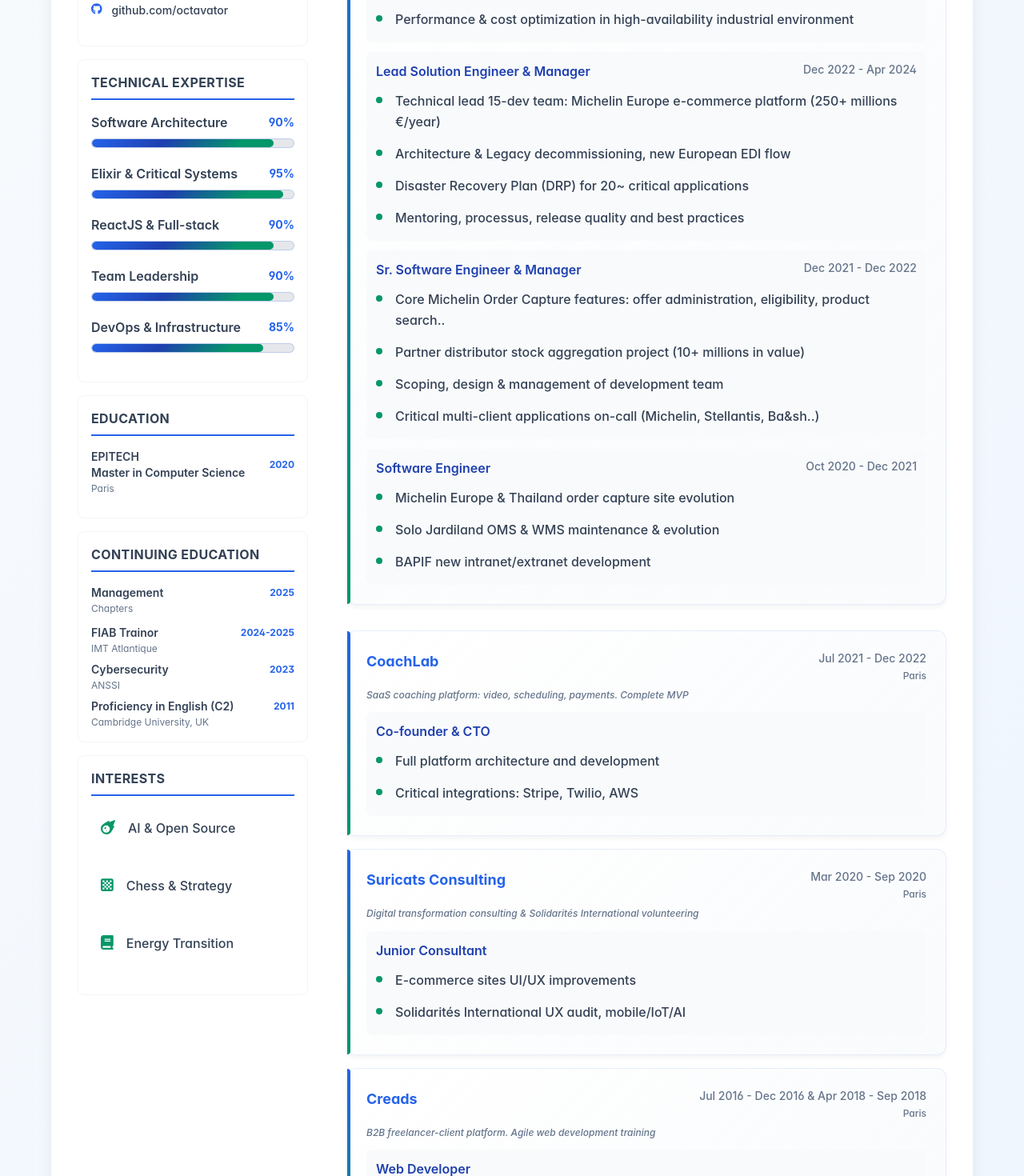
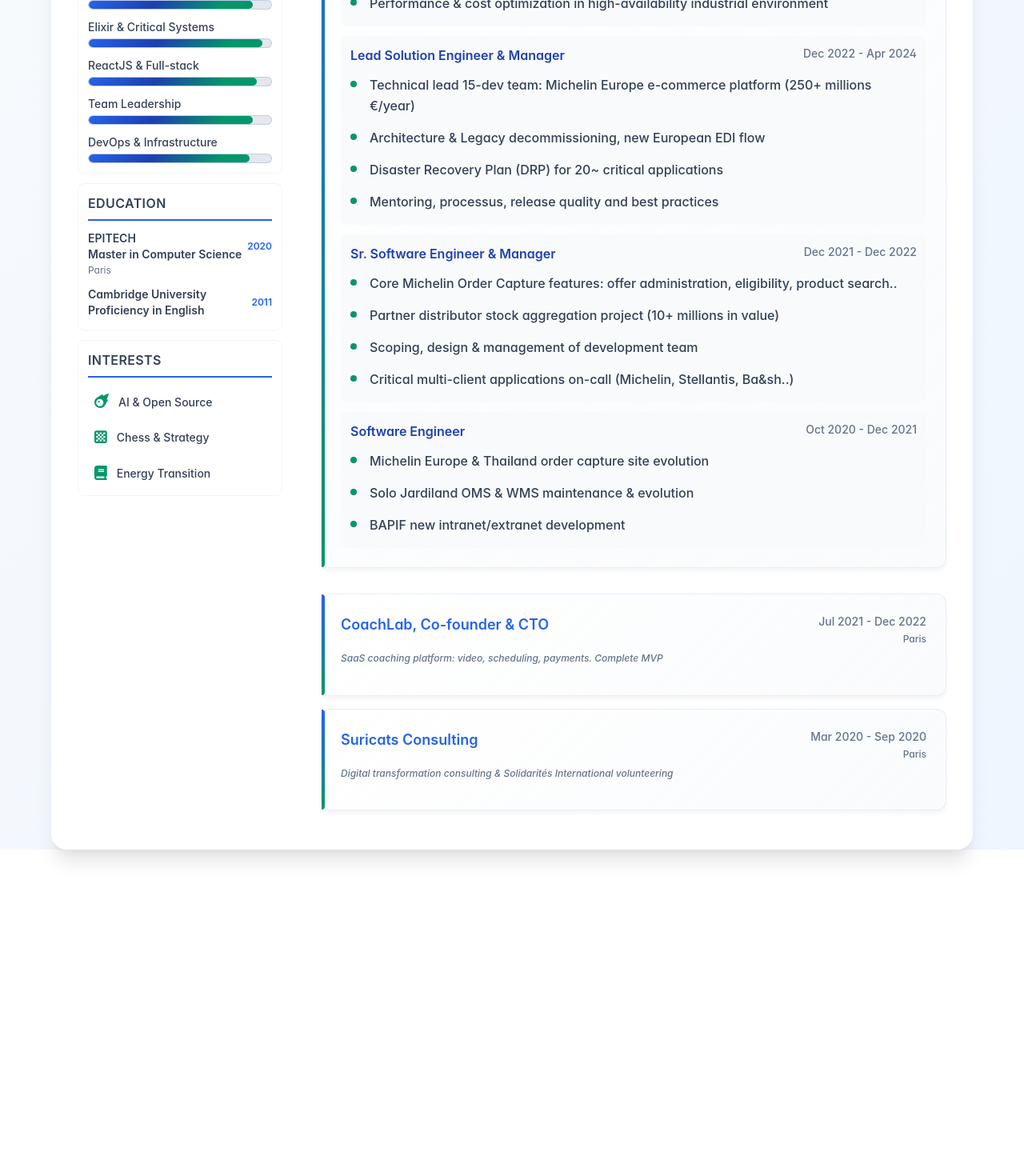
Before and after one commit to octavator/tdc-web-cv, a React (Create React App) app: page / in a window 1280 px wide. Shown: the part 580-2050 px from the top of the page at 80% size. After the commit the page ends 1642 px from the top, so only its background shows below. Built offline with nearby package versions, Linux system fonts and the light colour scheme.

Commit message:
halfway there, left column is on a single page. Strarted trimming work experiences too

```diff
--- a/src/App.tsx
+++ b/src/App.tsx
@@ -7,7 +7,7 @@ import Education from "./components/Education";
 import WorkExperience from "./components/WorkExperience";
 import Interests from "./components/Interests";
 import TechnicalSkills from "./components/TechnicalSkills";
-import CoursesTraining from "./components/CoursesTraining";
+// import CoursesTraining from "./components/CoursesTraining";
 
 function App() {
   return (
@@ -22,7 +22,7 @@ function App() {
           <PersonalInfos />
           <TechnicalSkills />
           <Education />
-          <CoursesTraining />
+          {/* <CoursesTraining /> */}
           <Interests />
         </div>
         <div className="flex-column main-column">
--- a/src/components/CoursesTraining.tsx
+++ b/src/components/CoursesTraining.tsx
@@ -27,15 +27,15 @@ const CoursesTraining: React.FC = () => {
       organization: "ANSSI",
     },
     {
-      title: { french: "Proficiency in English (C2)", english: "Proficiency in English (C2)" },
+      title: { french: "Proficiency in English", english: "Proficiency in English" },
       year: "2011",
       organization: "Cambridge University, UK",
     },
   ];
 
   return (
-    <div className="w-full bg-white rounded-lg p-4 border border-gray-100 mb-4 courses-training-list">
-      <div className="section-title text-base font-bold uppercase text-cv-dark-grey border-b-2 border-cv-primary pb-2 mb-4 tracking-wide">
+    <div className="w-full bg-white rounded-lg p-3 pb-0 border border-gray-100 mb-4 courses-training-list">
+      <div className="section-title text-base font-semibold uppercase text-cv-dark-grey border-b-2 border-cv-primary pb-2 mb-4 tracking-wide">
         {isFrench ? "Formation Continue" : "Continuing Education"}
       </div>
       <div className="space-y-2">
@@ -56,7 +56,7 @@ const CourseItem: React.FC<{ course: Course }> = ({ course }) => {
         <div className="text-sm font-semibold text-cv-dark-grey">
           {isFrench ? course.title.french : course.title.english}
         </div>
-        <div className="text-xs font-bold text-cv-primary text-end">
+        <div className="text-xs font-semibold text-cv-primary text-end">
           {course.year}
         </div>
       </div>
--- a/src/components/Education.tsx
+++ b/src/components/Education.tsx
@@ -6,8 +6,8 @@ const Education: React.FC = () => {
   const isFrench = useLanguageStore((state) => state.isFrench);
 
   return (
-    <div className="w-full bg-white rounded-lg p-4 border border-gray-100 mb-4">
-      <div className="section-title text-base font-bold uppercase text-cv-dark-grey border-b-2 border-cv-primary pb-2 mb-4 tracking-wide">
+    <div className="w-full bg-white rounded-lg p-3 pb-0 border border-gray-100 mb-3">
+      <div className="section-title text-base font-semibold uppercase text-cv-dark-grey border-b-2 border-cv-primary pb-2 mb-3 tracking-wide">
         {isFrench ? "Diplôme" : "Education"}
       </div>
 
@@ -20,6 +20,14 @@ const Education: React.FC = () => {
           location="Paris"
         />
       </div>
+      <div className="space-y-2">
+        <EducationItem
+          establishment="Cambridge University"
+          name="Proficiency in English"
+          frenchName="Proficiency in English"
+          graduationYear="2011"
+        />
+      </div>
     </div>
   );
 };
--- a/src/components/EducationItem.tsx
+++ b/src/components/EducationItem.tsx
@@ -26,7 +26,7 @@ const EducationItem: React.FC<EducationItemProps> = ({
           <br/>
           {isFrench && frenchName ? frenchName : name}
         </div>
-        <div className="text-xs font-bold text-cv-primary text-end">
+        <div className="text-xs font-semibold text-cv-primary text-end">
           {graduationYear}
         </div>
       </div>
--- a/src/components/InterestItem.tsx
+++ b/src/components/InterestItem.tsx
@@ -17,8 +17,8 @@ const InterestItem: React.FC<InterestItemProps> = ({
   const isFrench = useLanguageStore((state) => state.isFrench);
 
   return (
-    <div className="interest-element text-sm mb-3 flex items-center">
-      <div className="interest-icon mr-4">
+    <div className="interest-element text-sm mb-2 flex items-center">
+      <div className="interest-icon mr-3">
         <FontAwesomeIcon icon={icon} className="text-cv-accent text-lg" />
       </div>
       <div className="interest-text font-medium text-cv-dark-grey">
--- a/src/components/Interests.tsx
+++ b/src/components/Interests.tsx
@@ -11,8 +11,8 @@ const Interests: React.FC = () => {
   const isFrench = useLanguageStore((state) => state.isFrench);
 
   return (
-    <div className="w-full bg-white rounded-lg p-4 border border-gray-100 mb-4">
-      <div className="section-title text-base font-bold uppercase text-cv-dark-grey border-b-2 border-cv-primary pb-2 mb-4 tracking-wide">
+    <div className="w-full bg-white rounded-lg p-3 pb-0 border border-gray-100 mb-3">
+      <div className="section-title text-base font-semibold uppercase text-cv-dark-grey border-b-2 border-cv-primary pb-2 mb-3 tracking-wide">
         {isFrench ? "Centres d'Intérêt" : "Interests"}
       </div>
       <InterestItem
--- a/src/components/PersonalInfos.tsx
+++ b/src/components/PersonalInfos.tsx
@@ -7,7 +7,8 @@ import {
   faLocationDot,
   faPhone,
 } from "@fortawesome/free-solid-svg-icons";
-import { faLinkedin, faGithub } from "@fortawesome/free-brands-svg-icons";
+import { faGithub } from "@fortawesome/free-brands-svg-icons";
+// import { faLinkedin, faGithub } from "@fortawesome/free-brands-svg-icons";
 import { IconDefinition } from "@fortawesome/free-solid-svg-icons";
 
 interface PersonalInfosItemProps {
@@ -20,8 +21,8 @@ const PersonalInfos: React.FC = () => {
   const isFrench = useLanguageStore((state) => state.isFrench);
 
   return (
-    <div className="w-full bg-white rounded-lg p-4 border border-gray-100 mb-4">
-      <div className="section-title text-base font-semibold uppercase text-cv-dark-grey border-b-2 border-cv-primary pb-2 mb-4">
+    <div className="w-full bg-white rounded-lg p-3 pb-0 border border-gray-100 mb-3">
+      <div className="section-title text-base font-semibold uppercase text-cv-dark-grey border-b-2 border-cv-primary pb-2 mb-3">
         {isFrench ? "Contact" : "Contact"}
       </div>
       <PersonalInfosItem
@@ -37,15 +38,17 @@ const PersonalInfos: React.FC = () => {
         isSensitive={true}
       /> */}
 
-      <PersonalInfosItem icon={faLocationDot} text="Paris, France" />
+      {/* Might be redundant as every work experience specifices Paris */}
+      {/* <PersonalInfosItem icon={faLocationDot} text="Paris, France" /> */}
 
       <PersonalInfosItem icon={faPhone} text="+33 6 70 70 36 72" />
 
-      <PersonalInfosItem
+      {/* Would consider this unessential as it's easily found with my name */}
+      {/* <PersonalInfosItem
         icon={faLinkedin}
         text="linkedin.com/in/theophile-de-cagny"
         isSensitive={true}
-      />
+      /> */}
 
       <PersonalInfosItem
         icon={faGithub}
@@ -64,10 +67,10 @@ const PersonalInfosItem: React.FC<PersonalInfosItemProps> = ({
   const isCensored = useCensoredStore((state) => state.isCensored);
 
   return (
-    <div className="info-section flex items-start mb-3 text-xs text-cv-dark-grey w-full">
+    <div className="info-section flex items-start mb-2 text-sm text-cv-dark-grey w-full">
       <FontAwesomeIcon
         icon={icon}
-        className="info-icon text-cv-primary mr-3 mt-0.5 flex-shrink-0"
+        className="info-icon text-cv-primary mr-1.5 mt-1 flex-shrink-0"
       />
       <div
         className={`text-infos font-medium leading-relaxed ${text.includes("@") ? "email break-normal" : "break-words"} ${
--- a/src/components/ProfilePicture.tsx
+++ b/src/components/ProfilePicture.tsx
@@ -6,7 +6,7 @@ const ProfilePicture: React.FC = () => {
   const isCensored = useCensoredStore((state) => state.isCensored);
 
   return (
-    <div className="profile-picture mb-8 flex justify-center">
+    <div className="profile-picture mb-6 flex justify-center">
       <div className="relative group">
         <div className="absolute -inset-1 bg-gradient-to-r from-cv-primary via-cv-secondary to-cv-accent rounded-2xl blur-sm opacity-75 group-hover:opacity-100 transition duration-1000 group-hover:duration-200 animate-tilt"></div>
         <div className="relative">
--- a/src/components/TechnicalSkills.tsx
+++ b/src/components/TechnicalSkills.tsx
@@ -15,42 +15,38 @@ const skills = [
   {
     titleFr: "ReactJS & Full-stack",
     titleEn: "ReactJS & Full-stack",
-    mastery: 90,
+    mastery: 92,
   },
   {
-    titleFr: "Leadership d'Équipe",
+    titleFr: "Gestion d'équipe",
     titleEn: "Team Leadership",
     mastery: 90,
   },
   {
     titleFr: "DevOps & Infrastructure",
     titleEn: "DevOps & Infrastructure",
-    mastery: 85,
+    mastery: 88,
   },
 ];
 
 const TechnicalSkills: React.FC = () => {
   const isFrench = useLanguageStore((state) => state.isFrench);
 
-  const getMasteryWidth = (mastery: number) => {
-    // Direct width for the colored bar
-    return `${mastery}%`;
-  };
-
   return (
-    <div className="w-full bg-white rounded-lg p-4 border border-gray-100 mb-4">
-      <div className="section-title text-base font-bold uppercase text-cv-dark-grey border-b-2 border-cv-primary pb-2 mb-4 tracking-wide">
-        {isFrench ? "Expertises Techniques" : "Technical Expertise"}
+    <div className="w-full bg-white rounded-lg p-3 pb-0 border border-gray-100 mb-3">
+      <div className="section-title text-base font-semibold uppercase text-cv-dark-grey border-b-2 border-cv-primary pb-2 mb-4 tracking-wide">
+        {isFrench ? "Expertises" : "Expertise"}
       </div>
       {skills.map((skill, idx) => (
         <div className="technical-section flex flex-col mb-3 group" key={idx}>
-          <div className="flex items-center justify-between mb-2">
-            <div className="technical-title font-semibold text-cv-dark-grey text-base">
+          <div className="flex items-center justify-between mb-1">
+            <div className="technical-title font-medium text-cv-dark-grey text-sm">
               {isFrench ? skill.titleFr : skill.titleEn}
             </div>
-            <div className="text-sm font-bold text-cv-primary">
+            {/* No need to show actual value */}
+            {/* <div className="text-sm font-semibold text-cv-primary">
               {skill.mastery}%
-            </div>
+            </div> */}
           </div>
           <div
             className="technical-mastery border border-cv-primary/20 h-3 bg-gray-200 rounded-full overflow-hidden"
@@ -58,7 +54,7 @@ const TechnicalSkills: React.FC = () => {
             <div
               className="h-full rounded-full"
               style={{
-                width: getMasteryWidth(skill.mastery),
+                width: `${skill.mastery}%`,
                 background: 'linear-gradient(135deg, var(--primary-color) 0%, var(--secondary-color) 40%, var(--accent-color) 80%)'
               }}
             ></div>
--- a/src/components/WorkExperienceItem.tsx
+++ b/src/components/WorkExperienceItem.tsx
@@ -24,8 +24,8 @@ const WorkExperienceItem: React.FC<WorkExperienceItemProps> = ({ data }) => {
     : data.description.english;
 
   return (
-    <div className="xp-block bg-white rounded-xl p-4 border border-gray-100 mb-4 border-l-4 border-l-cv-primary">
-      <div className="xp-establishment text-lg font-bold text-cv-primary mb-1.5 flex items-start justify-between">
+    <div className="xp-block bg-white rounded-xl p-3 pb-0 border border-gray-100 mb-4 border-l-4 border-l-cv-primary">
+      <div className="xp-establishment text-lg font-semibold text-cv-primary mb-1.5 flex items-start justify-between">
         <span className="xp-client-name">{companyName}</span>
         <div className="xp-extra-infos text-cv-light-grey text-sm font-medium flex flex-col items-end">
           <div className="xp-timerange mb-1">{timeRange}</div>
--- a/src/data/workExperienceData.ts
+++ b/src/data/workExperienceData.ts
@@ -130,7 +130,7 @@ export const workExperienceData: WorkExperienceData[] = [
     ],
   },
   {
-    companyName: "CoachLab",
+    companyName: "CoachLab, Co-founder & CTO",
     timeRange: {
       french: "Juil 2021 - Déc 2022",
       english: "Jul 2021 - Dec 2022",
@@ -142,22 +142,22 @@ export const workExperienceData: WorkExperienceData[] = [
       english:
         "SaaS coaching platform: video, scheduling, payments. Complete MVP",
     },
-    singlePosition: {
-      title: {
-        french: "Co-fondateur & CTO",
-        english: "Co-founder & CTO",
-      },
-      tasks: {
-        french: [
-          "Architecture & développement complet plateforme",
-          "Intégrations critiques: Stripe, Twilio, AWS",
-        ],
-        english: [
-          "Full platform architecture and development",
-          "Critical integrations: Stripe, Twilio, AWS",
-        ],
-      },
-    },
+    // singlePosition: {
+    //   title: {
+    //     french: "Co-fondateur & CTO",
+    //     english: "Co-founder & CTO",
+    //   },
+    //   tasks: {
+    //     french: [
+    //       "Architecture & développement complet plateforme",
+    //       "Intégrations critiques: Stripe, Twilio, AWS",
+    //     ],
+    //     english: [
+    //       "Full platform architecture and development",
+    //       "Critical integrations: Stripe, Twilio, AWS",
+    //     ],
+    //   },
+    // },
   },
   {
     companyName: "Suricats Consulting",
@@ -172,51 +172,52 @@ export const workExperienceData: WorkExperienceData[] = [
       english:
         "Digital transformation consulting & Solidarités International volunteering",
     },
-    singlePosition: {
-      title: {
-        french: "Consultant Junior",
-        english: "Junior Consultant",
-      },
-      tasks: {
-        french: [
-          "Améliorations UI/UX sites e-commerce",
-          "Audit UX Solidarités International, mobile/IoT/IA",
-        ],
-        english: [
-          "E-commerce sites UI/UX improvements",
-          "Solidarités International UX audit, mobile/IoT/AI",
-        ],
-      },
-    },
+    // singlePosition: {
+    //   title: {
+    //     french: "Consultant Junior",
+    //     english: "Junior Consultant",
+    //   },
+    //   tasks: {
+    //     french: [
+    //       "Améliorations UI/UX sites e-commerce",
+    //       "Audit UX Solidarités International, mobile/IoT/IA",
+    //     ],
+    //     english: [
+    //       "E-commerce sites UI/UX improvements",
+    //       "Solidarités International UX audit, mobile/IoT/AI",
+    //     ],
+    //   },
+    // },
   },
-  {
-    companyName: "Creads",
-    timeRange: {
-      french: "Juil 2016 - Déc 2016 & Avr 2018 - Sep 2018",
-      english: "Jul 2016 - Dec 2016 & Apr 2018 - Sep 2018",
-    },
-    location: "Paris",
-    description: {
-      french:
-        "Plateforme B2B freelances-clients. Formation développement web agile",
-      english:
-        "B2B freelancer-client platform. Agile web development training",
-    },
-    singlePosition: {
-      title: {
-        french: "Développeur Web",
-        english: "Web Developer",
-      },
-      tasks: {
-        french: [
-          "Portfolios créatifs, messaging client-designer",
-          "Refactoring architecture, formation Agile Scrum",
-        ],
-        english: [
-          "Creative portfolios, client-designer messaging",
-          "Architecture refactoring, Agile Scrum training",
-        ],
-      },
-    },
-  },
+  // First 2 Internships, not essential
+  // {
+  //   companyName: "Creads",
+  //   timeRange: {
+  //     french: "Juil 2016 - Déc 2016 & Avr 2018 - Sep 2018",
+  //     english: "Jul 2016 - Dec 2016 & Apr 2018 - Sep 2018",
+  //   },
+  //   location: "Paris",
+  //   description: {
+  //     french:
+  //       "Plateforme B2B freelances-clients. Formation développement web agile",
+  //     english:
+  //       "B2B freelancer-client platform. Agile web development training",
+  //   },
+  //   singlePosition: {
+  //     title: {
+  //       french: "Développeur Web",
+  //       english: "Web Developer",
+  //     },
+  //     tasks: {
+  //       french: [
+  //         "Portfolios créatifs, messaging client-designer",
+  //         "Refactoring architecture, formation Agile Scrum",
+  //       ],
+  //       english: [
+  //         "Creative portfolios, client-designer messaging",
+  //         "Architecture refactoring, Agile Scrum training",
+  //       ],
+  //     },
+  //   },
+  // },
 ];
--- a/src/index.css
+++ b/src/index.css
@@ -94,8 +94,7 @@ h3 {
 }
 
 .flex-column:first-of-type {
-  @apply w-72;
-  min-width: 200px;
+  @apply w-64;
 }
 
 .main-column {
@@ -110,15 +109,6 @@ h3 {
 
 .executive-card {
   @apply bg-white rounded-lg p-6 shadow-sm border border-gray-100;
-}
-
-/* Professional spacing and visual enhancements */
-.info-section {
-  @apply mb-4 text-sm;
-}
-
-.technical-section {
-  @apply mb-5;
 }
 
 .xp-block {
@@ -156,9 +146,8 @@ h3 {
 }
 
 .interest-element {
-  @apply mb-6 text-base;
   transition: all 0.2s ease;
-  padding: 0.75rem;
+  padding: 0.5rem;
   border-radius: 8px;
 }
 
@@ -188,7 +177,7 @@ h3 {
   }
 
   .container {
-    @apply shadow-none m-0 p-4;
+    @apply shadow-none m-0 p-3;
     background: white;
     border-radius: 0;
     gap: 1.4rem;
@@ -235,7 +224,7 @@ h3 {
 
   /* Executive print layout */
   .flex-column:first-of-type {
-    width: 250px !important;
+    width: 215px !important;
   }
 
   /* Profile picture optimizations */
```
